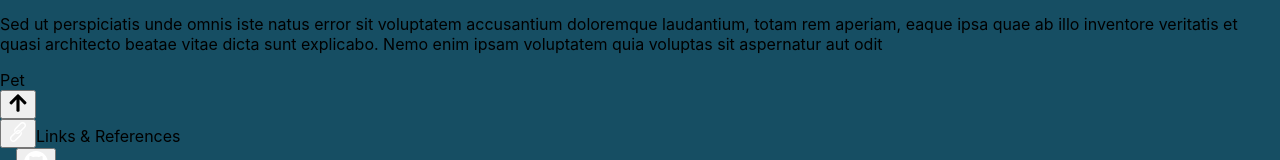
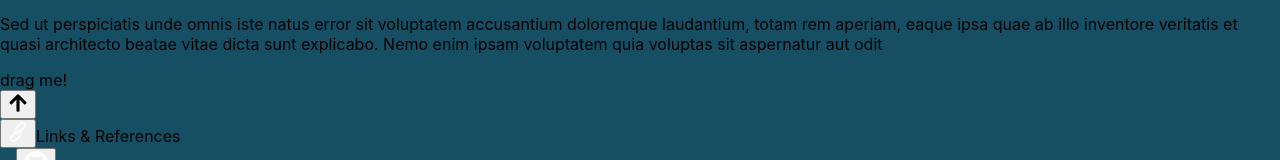
Before and after one commit to phajsi/burnout-spa, a React (Create React App) app: page /burnout-in-tech in a window 1280 px wide. Shown: the part 9102-9262 px from the top of the page. Built offline with nearby package versions, Linux system fonts and the light colour scheme.

Commit message:
scenario compoenent small changes

```diff
--- a/src/pages/Burnout.tsx
+++ b/src/pages/Burnout.tsx
@@ -1,5 +1,8 @@
 import React, { useEffect, useState } from "react";
 import { Parallax } from "react-scroll-parallax";
+import { DndProvider } from "react-dnd";
+import { HTML5Backend } from "react-dnd-html5-backend";
+
 import {
   ExhaustionColSVG,
   CynicismColSVG,
@@ -19,15 +22,14 @@ import {
   MaslachColSVG,
   MaslachSVG,
   BurnoutDimensionsSVG,
+  JobPersonSVG,
+  AwsSVG,
 } from "../assets/";
+
 import Footer from "../components/Footer";
 import Modal from "../components/Modal";
-import JobPersonSVG from "../assets/JobPersonSVG";
-import AwsSVG from "../assets/aws/AwsSVG";
 import Navigation from "../components/Navigation";
 import Scenario from "../components/Scenario";
-import { DndProvider } from "react-dnd";
-import { HTML5Backend } from "react-dnd-html5-backend";
 
 const styles = {
   center:
@@ -791,7 +793,7 @@ const Burnout = () => {
         <div className={`${styles.content_container} my-8`}>
           <hr />
           <br />
-          <Scenario id={1} name="Pet" />
+          <Scenario id={1} name="drag me!" />
         </div>
       </DndProvider>
 
```
